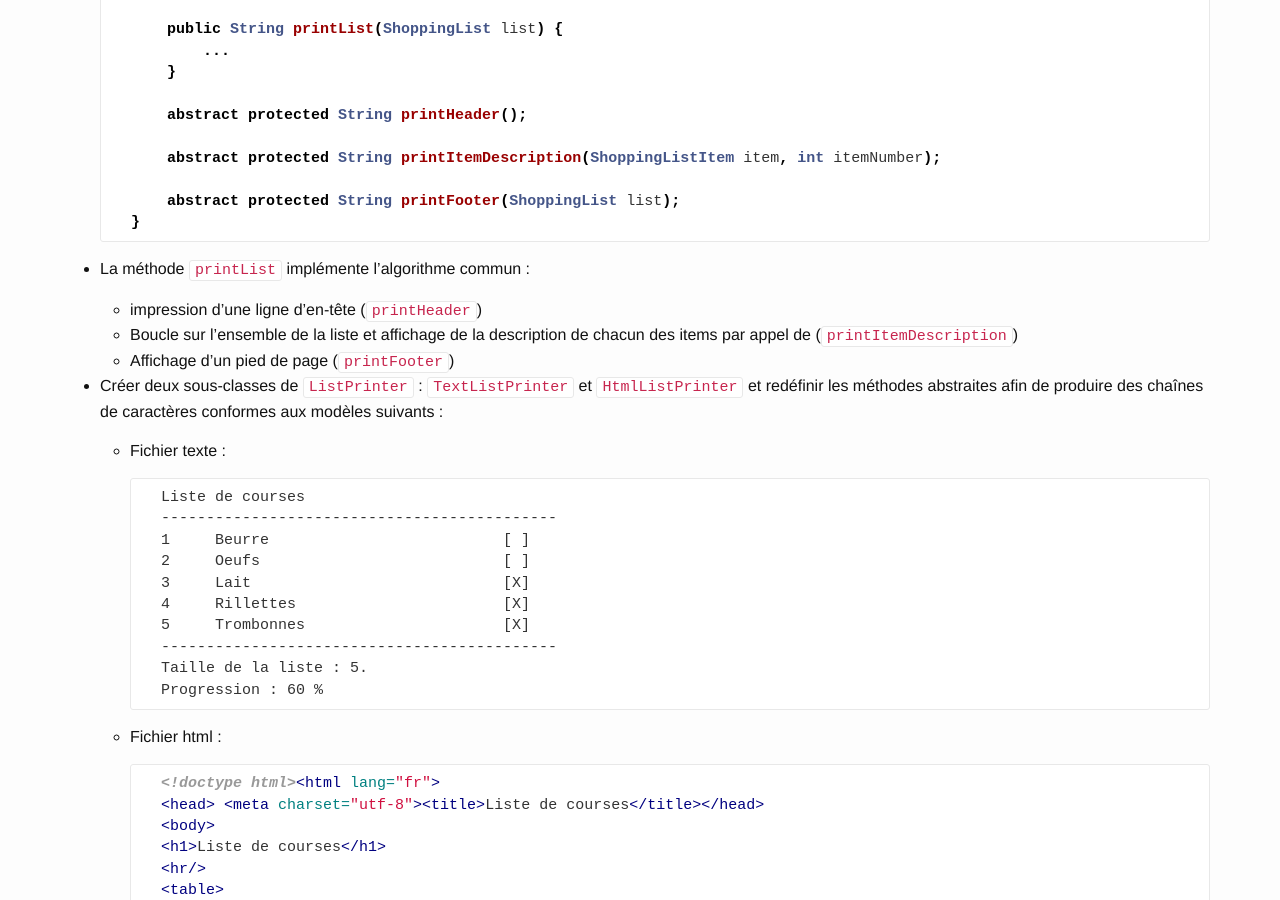
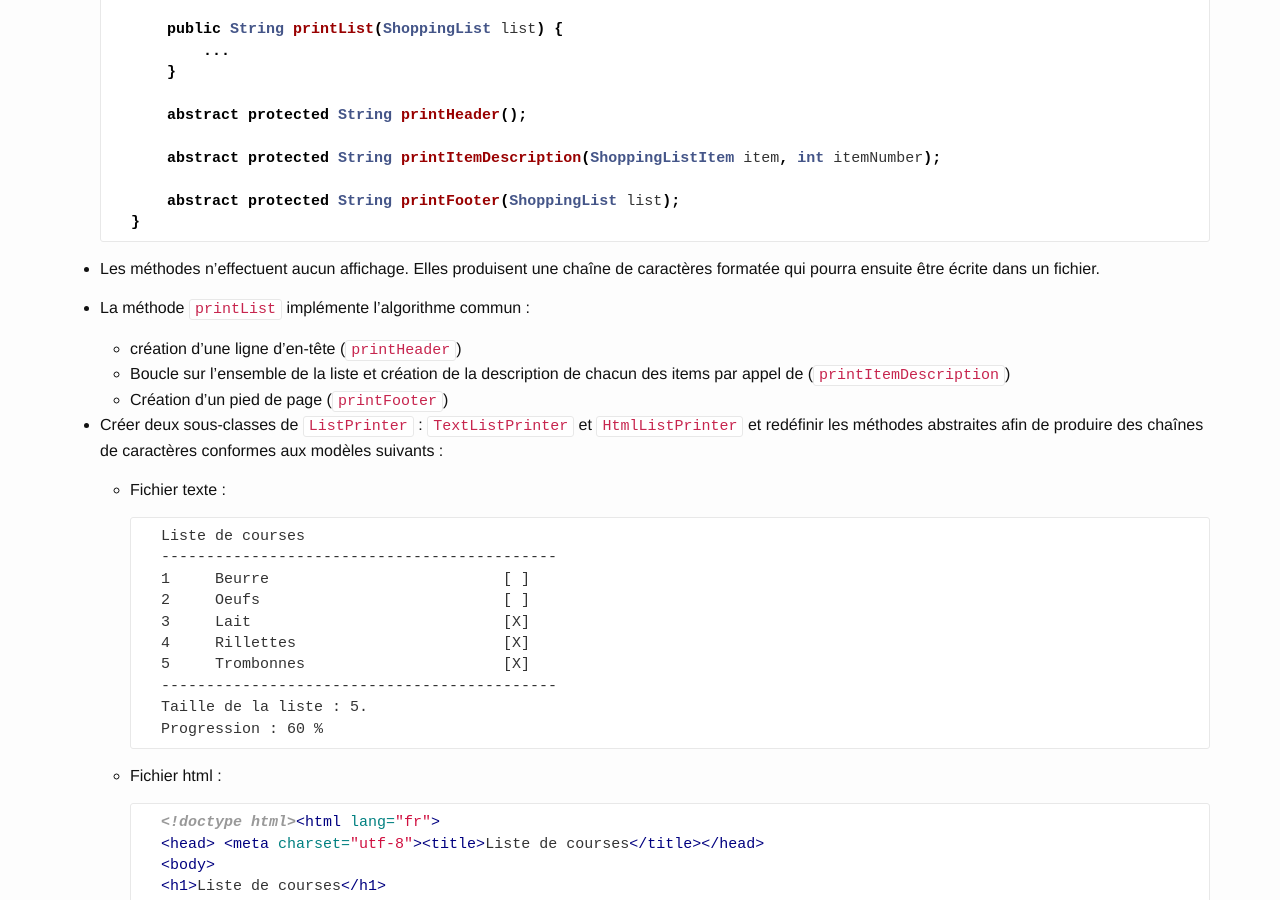
Before and after one commit to geiilyon/geiilyon.github.io, a Jekyll site: the page built from _collection_enonces/tp6.md, in a window 1280 px wide and 900 px high, scrolled down 629 px. Built offline with Jekyll 4.4.1, drawn with Linux system fonts in a browser that asks for light colours; nearby versions of some CDN libraries; library files that are not in the unit come from our copies.

Commit message:
Précisions sur ListPrinter qui ne doit pas effectuer d'affichage

```diff
--- a/_collection_enonces/tp6.md
+++ b/_collection_enonces/tp6.md
@@ -29,11 +29,13 @@ excerpt: Utilisation des interfaces pour enrichir les fonctionnalités et suppri
     }
   ~~~
 
+* Les méthodes n'effectuent aucun affichage. Elles produisent une chaîne de caractères formatée qui pourra ensuite être écrite dans un fichier.
+
 * La méthode `printList` implémente l'algorithme commun :
 
-    * impression d'une ligne d'en-tête (`printHeader`)
-    * Boucle sur l'ensemble de la liste et affichage de la description de chacun des items par appel de (`printItemDescription`)
-    * Affichage d'un pied de page (`printFooter`)
+    * création d'une ligne d'en-tête (`printHeader`)
+    * Boucle sur l'ensemble de la liste et création de la description de chacun des items par appel de (`printItemDescription`)
+    * Création d'un pied de page (`printFooter`)
 
 * Créer deux sous-classes de `ListPrinter` : `TextListPrinter` et `HtmlListPrinter` et redéfinir les méthodes abstraites afin de produire des chaînes de caractères conformes aux modèles suivants :
 
```
